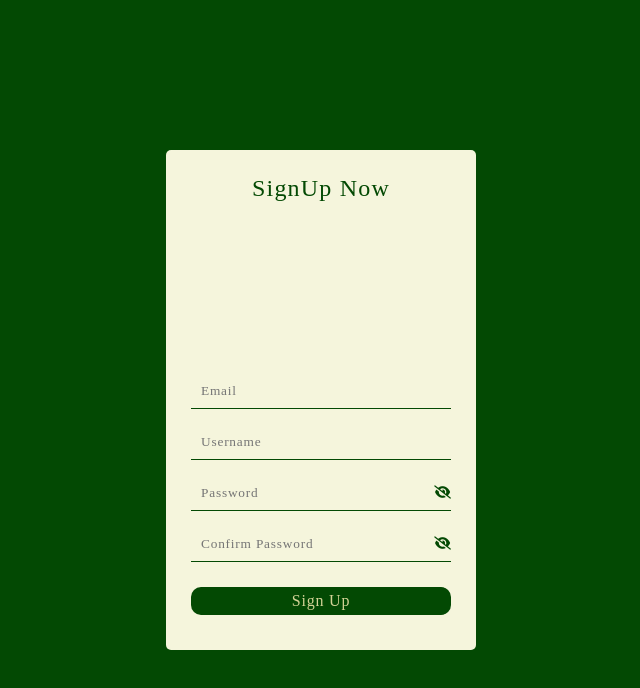
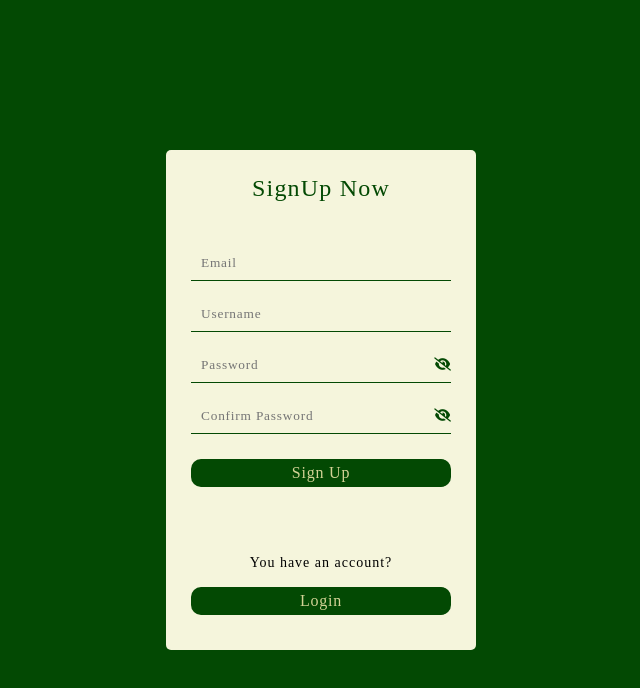
Before and after one commit to kalin-angelov/generate-jwt-frontend, a React (Vite) app: page /register in a window 1280 px wide. Shown: the top 688 px of the page, without its empty margins (319-959 px from the left). Built offline with nearby package versions, Linux system fonts and the light colour scheme; a web font is replaced by a local one.

Commit message:
edit: add button to navigate to login page if the user already has an account

```diff
--- a/src/components/Register/Register.jsx
+++ b/src/components/Register/Register.jsx
@@ -87,6 +87,15 @@ const Register = () => {
 
                 </form>
 
+                <div className="mini-container">
+                    <p className="message">You have an account?</p>
+
+                    <Link to={"/login"}>
+                        <button className="btn">Login</button>
+                    </Link>
+
+                </div>
+
             </article>
 
         </main>
```
